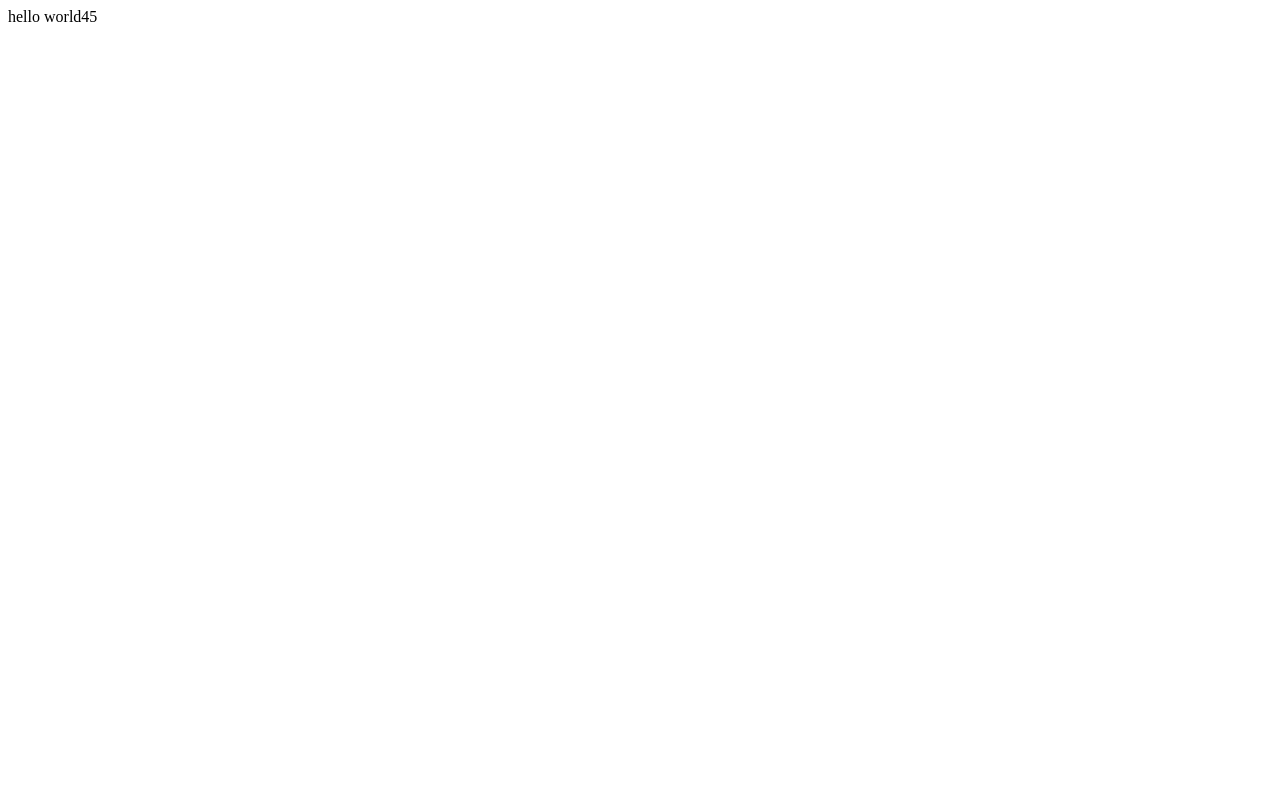
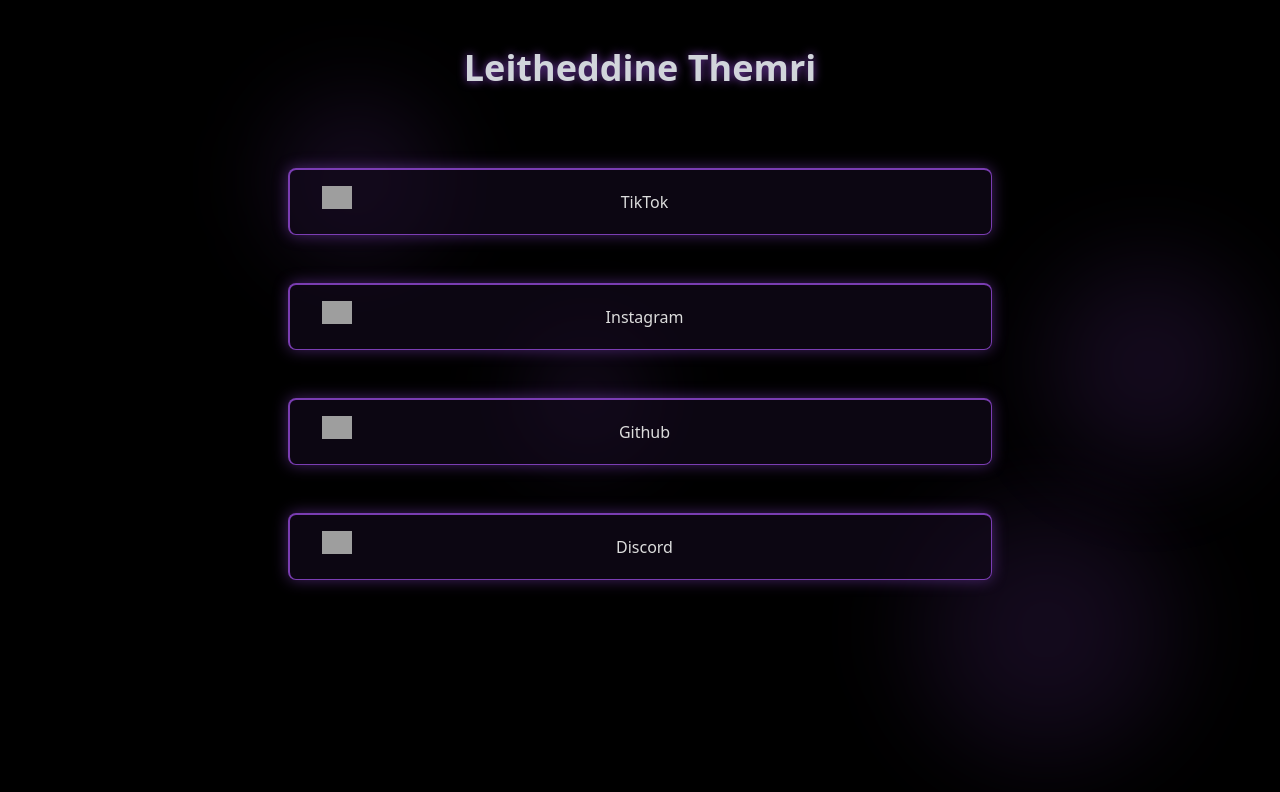
Before and after one commit to leithXD/themri, a plain HTML site: page index.html in a window 1280 px wide. Drawn offline with nearby package versions, Linux system fonts and the light colour scheme; grey boxes are pictures that could not be loaded.

Commit message:
chatgpt abi

```diff
--- a/index.html
+++ b/index.html
@@ -1 +1,123 @@
-hello world45
+<!DOCTYPE html>
+<html lang="en">
+<head>
+  <meta charset="UTF-8" />
+  <meta name="viewport" content="width=device-width, initial-scale=1.0" />
+  <title>Leitheddine Themri</title>
+  <script src="https://cdn.tailwindcss.com"></script>
+  <style>
+    body {
+      margin: 0;
+      padding: 0;
+      overflow: hidden;
+      background-color: #000;
+      color: #ddd; /* weiches helles Grau statt Weiß */
+    }
+
+    .background {
+      position: fixed;
+      width: 100vw;
+      height: 100vh;
+      top: 0;
+      left: 0;
+      z-index: -1;
+      overflow: hidden;
+    }
+
+    .circle {
+      position: absolute;
+      border-radius: 50%;
+      background: radial-gradient(circle, rgba(168,85,247,0.15), transparent);
+      filter: blur(40px);
+      pointer-events: none;
+      transition: transform 0.1s ease-out;
+    }
+
+    .card {
+      transition: all 0.4s ease;
+      box-shadow: 0 0 15px rgba(168, 85, 247, 0.4);
+      border-color: rgba(168, 85, 247, 0.7);
+      color: #ddd;
+      background-color: rgba(20, 10, 30, 0.6); /* leicht dunkler lila transparent */
+    }
+
+    .card:hover {
+      box-shadow: 0 0 25px 5px rgba(168, 85, 247, 0.8);
+      transform: scale(1.05);
+      border-color: rgba(168, 85, 247, 1);
+      color: #eee;
+      background-color: rgba(50, 25, 70, 0.8);
+    }
+
+    h1 {
+      text-shadow: 0 0 10px rgba(168, 85, 247, 0.7);
+    }
+
+    a {
+      text-decoration: none;
+    }
+  </style>
+</head>
+<body class="min-h-screen text-gray-300">
+  <div class="background">
+    <div class="circle" style="width: 200px; height: 200px; top: 10%; left: 20%;"></div>
+    <div class="circle" style="width: 300px; height: 300px; top: 60%; left: 70%;"></div>
+    <div class="circle" style="width: 150px; height: 150px; top: 40%; left: 40%;"></div>
+    <div class="circle" style="width: 250px; height: 250px; top: 30%; left: 80%;"></div>
+  </div>
+
+  <script>
+    document.addEventListener('mousemove', (e) => {
+      const circles = document.querySelectorAll('.circle');
+      circles.forEach((circle, index) => {
+        const speed = 0.02 + index * 0.01;
+        const x = (e.clientX - window.innerWidth / 2) * speed;
+        const y = (e.clientY - window.innerHeight / 2) * speed;
+        circle.style.transform = `translate(${x}px, ${y}px)`;
+      });
+    });
+  </script>
+
+  <div class="text-center pt-12">
+    <h1 class="text-4xl font-bold">Leitheddine Themri</h1>
+  </div>
+
+  <div class="space-y-12 sm:mx-72 mx-8 py-20">
+    <a href="https://www.tiktok.com" target="_blank" class="block">
+      <div class="card border flex grid grid-cols-5 rounded-lg border-t-2 border-l-2">
+        <div class="translate-y-4 pl-8">
+          <img alt="tiktok logo" width="30" height="30" src="https://www.svgrepo.com/show/333611/tiktok.svg" />
+        </div>
+        <h3 class="text-center py-5 col-end-4 pl-2">TikTok</h3>
+      </div>
+    </a>
+
+    <a href="https://instagram.com" target="_blank" class="block">
+      <div class="card border flex grid grid-cols-5 rounded-lg border-t-2 border-l-2">
+        <div class="translate-y-4 pl-8">
+          <img alt="instagram logo" width="30" height="30" src="https://upload.wikimedia.org/wikipedia/commons/a/a5/Instagram_icon.png" />
+        </div>
+        <h3 class="text-center py-5 col-end-4 pl-2">Instagram</h3>
+      </div>
+    </a>
+
+    <a href="https://github.com" target="_blank" class="block">
+      <div class="card border flex grid grid-cols-5 rounded-lg border-t-2 border-l-2">
+        <div class="translate-y-4 pl-8">
+          <img alt="github logo" width="30" height="30" src="https://upload.wikimedia.org/wikipedia/commons/9/91/Octicons-mark-github.svg" />
+        </div>
+        <h3 class="text-center py-5 col-end-4 pl-2">Github</h3>
+      </div>
+    </a>
+
+    <a href="https://discord.com" target="_blank" class="block">
+      <div class="card border flex grid grid-cols-5 rounded-lg border-t-2 border-l-2">
+        <div class="translate-y-4 pl-8">
+          <img alt="discord logo" width="30" height="30" src="https://www.svgrepo.com/show/353655/discord-icon.svg" />
+        </div>
+        <h3 class="text-center py-5 col-end-4 pl-2">Discord</h3>
+      </div>
+    </a>
+  </div>
+</body>
+</html>
```
